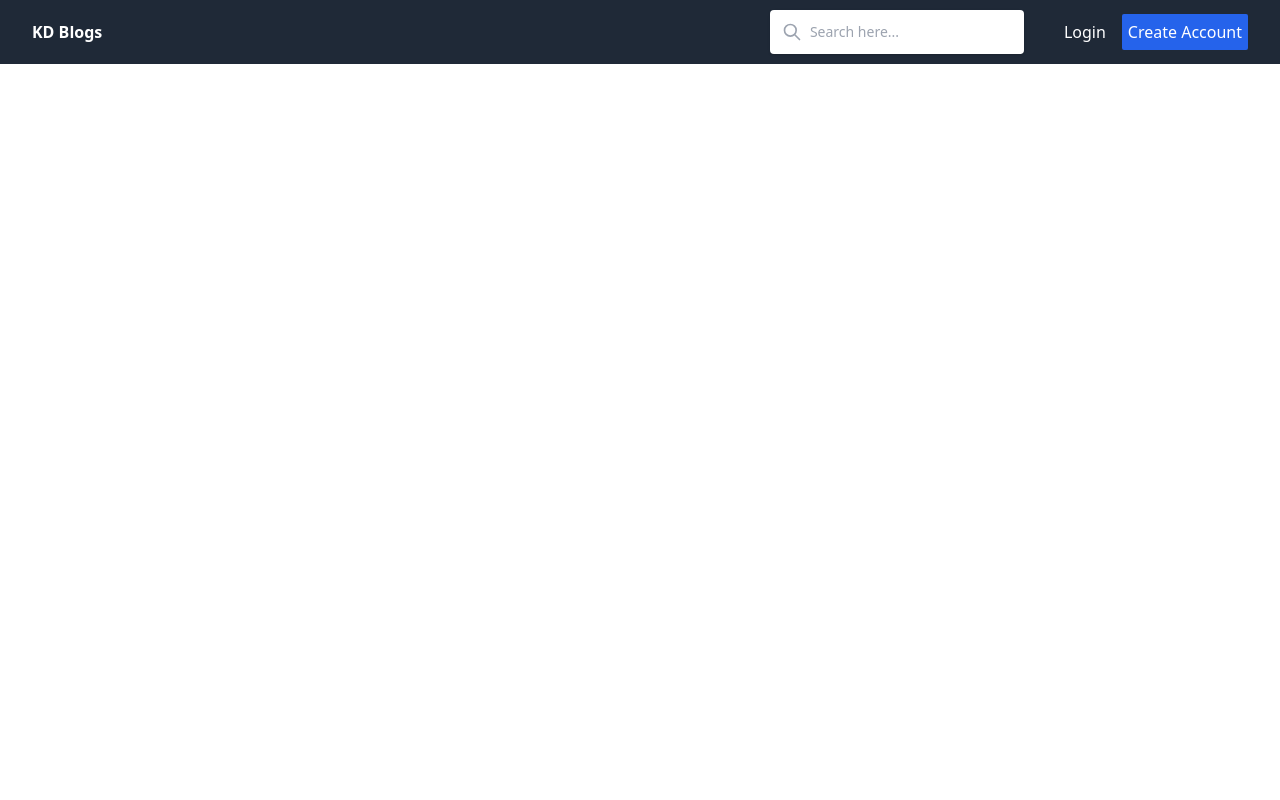
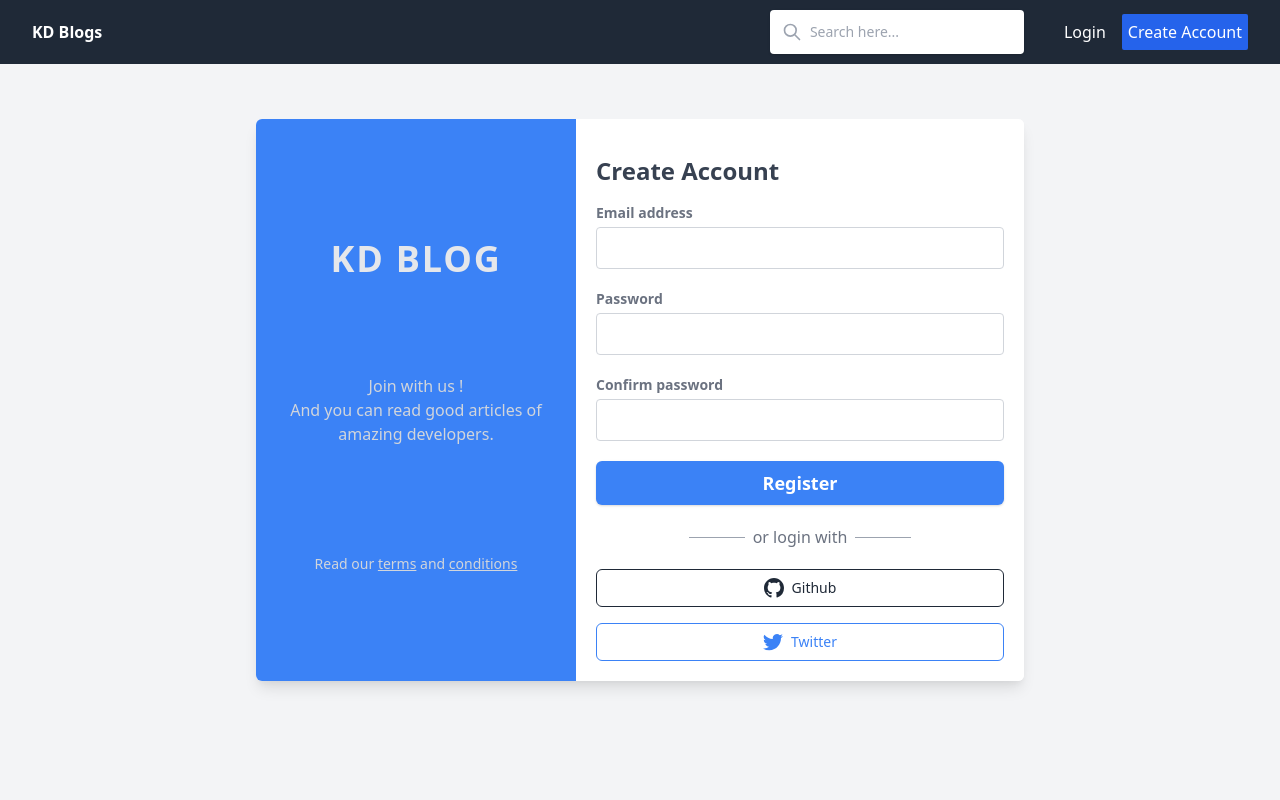
Before and after one commit to Kodeine99/Kd_Blog, a React (Create React App) app: page /register in a window 1280 px wide. Shown: the top 800 px of the page. Built offline with nearby package versions, Linux system fonts and the light colour scheme.

Commit message:
fix login form and add register form

```diff
--- a/src/App.js
+++ b/src/App.js
@@ -5,6 +5,7 @@
 import Home from "./Pages/Home/Home";
 import PostDetail from "./Pages/PostDetails/PostDetail";
 import loginPage from "./Pages/Auth/loginPage";
+import registerPage from "./Pages/Auth/registerPage";
 
 function App() {
   return (
@@ -15,6 +16,7 @@
           <Route path="/" exact component={Home}></Route>
           <Route path="/postDetails" component={PostDetail}></Route>
           <Route path="/login" component={loginPage}></Route>
+          <Route path="/register" component={registerPage}></Route>
         </Switch>
       </div>
     </Router>
--- a/src/Components/Auth/login.js
+++ b/src/Components/Auth/loginForm.js
@@ -8,10 +8,13 @@
         <div className="flex flex-col overflow-hidden bg-white rounded-md shadow-lg max md:flex-row md:flex-1 lg:max-w-screen-md">
           <div className="p-4 py-6 text-white bg-blue-500 md:w-80 md:flex-shrink-0 md:flex md:flex-col md:items-center md:justify-evenly">
             <div className="my-3 text-4xl font-bold tracking-wider text-center">
-              <RouterLink to="/">KD BLOG</RouterLink>
+              <RouterLink to="/" className="text-gray-200 hover:text-white">
+                KD BLOG
+              </RouterLink>
             </div>
             <p className="mt-6 font-normal text-center text-gray-300 md:mt-0">
-              Welcome to KD Blog.
+              Welcome to KD Blog. Sign in with your account and read more
+              articles.
               <br />
               Have a great time !
             </p>
--- /dev/null
+++ b/src/Components/Auth/registerForm.js
@@ -0,0 +1,149 @@
+import React from "react";
+import { Link as RouterLink } from "react-router-dom";
+
+function registerForm() {
+  return (
+    <div>
+      <>
+        <div className="flex items-center min-h-screen p-4 bg-gray-100 lg:justify-center">
+          <div className="flex flex-col overflow-hidden bg-white rounded-md shadow-lg max md:flex-row md:flex-1 lg:max-w-screen-md">
+            <div className="p-4 py-6 text-white bg-blue-500 md:w-80 md:flex-shrink-0 md:flex md:flex-col md:items-center md:justify-evenly">
+              <div className="my-3 text-4xl font-bold tracking-wider text-center">
+                <RouterLink to="/" className="text-gray-200 hover:text-white">
+                  KD BLOG
+                </RouterLink>
+              </div>
+              <p className="m t-6 font-normal text-center text-gray-300 md:mt-0">
+                Join with us !<br />
+                And you can read good articles of amazing developers.
+              </p>
+
+              <p className="mt-6 text-sm text-center text-gray-300">
+                Read our{" "}
+                <RouterLink to="#" className="underline">
+                  terms
+                </RouterLink>{" "}
+                and{" "}
+                <RouterLink to="#" className="underline">
+                  conditions
+                </RouterLink>
+              </p>
+            </div>
+            <div className="p-5 bg-white md:flex-1">
+              <h3 className="my-4 text-2xl font-semibold text-gray-700">
+                Create Account
+              </h3>
+              <form action="#" className="flex flex-col space-y-5">
+                <div className="flex flex-col space-y-1">
+                  <label
+                    for="email"
+                    className="text-sm font-semibold text-gray-500"
+                  >
+                    Email address
+                  </label>
+                  <input
+                    type="email"
+                    id="email"
+                    autofocus
+                    className="px-4 py-2 transition duration-300 border border-gray-300 rounded focus:border-transparent focus:outline-none focus:ring-4 focus:ring-blue-200"
+                  />
+                </div>
+                <div className="flex flex-col space-y-1">
+                  <div className="flex items-center justify-between">
+                    <label
+                      for="password"
+                      className="text-sm font-semibold text-gray-500"
+                    >
+                      Password
+                    </label>
+                  </div>
+                  <input
+                    type="password"
+                    id="password"
+                    className="px-4 py-2 transition duration-300 border border-gray-300 rounded focus:border-transparent focus:outline-none focus:ring-4 focus:ring-blue-200"
+                  />
+                </div>
+                <div className="flex flex-col space-y-1">
+                  <div className="flex items-center justify-between">
+                    <label
+                      for="password"
+                      className="text-sm font-semibold text-gray-500"
+                    >
+                      Confirm password
+                    </label>
+                  </div>
+                  <input
+                    type="password"
+                    id="password"
+                    className="px-4 py-2 transition duration-300 border border-gray-300 rounded focus:border-transparent focus:outline-none focus:ring-4 focus:ring-blue-200"
+                  />
+                </div>
+
+                <div>
+                  <button
+                    type="submit"
+                    className="w-full px-4 py-2 text-lg font-semibold text-white transition-colors duration-300 bg-blue-500 rounded-md shadow hover:bg-blue-600 focus:outline-none focus:ring-blue-200 focus:ring-4"
+                  >
+                    Register
+                  </button>
+                </div>
+                <div className="flex flex-col space-y-5">
+                  <span className="flex items-center justify-center space-x-2">
+                    <span className="h-px bg-gray-400 w-14"></span>
+                    <span className="font-normal text-gray-500">
+                      or login with
+                    </span>
+                    <span className="h-px bg-gray-400 w-14"></span>
+                  </span>
+                  <div className="flex flex-col space-y-4">
+                    <a
+                      href="#github"
+                      className="flex items-center justify-center px-4 py-2 space-x-2 transition-colors duration-300 border border-gray-800 rounded-md group hover:bg-gray-800 focus:outline-none"
+                    >
+                      <span>
+                        <svg
+                          className="w-5 h-5 text-gray-800 fill-current group-hover:text-white"
+                          viewBox="0 0 16 16"
+                          version="1.1"
+                          aria-hidden="true"
+                        >
+                          <path
+                            fill-rule="evenodd"
+                            d="M8 0C3.58 0 0 3.58 0 8c0 3.54 2.29 6.53 5.47 7.59.4.07.55-.17.55-.38 0-.19-.01-.82-.01-1.49-2.01.37-2.53-.49-2.69-.94-.09-.23-.48-.94-.82-1.13-.28-.15-.68-.52-.01-.53.63-.01 1.08.58 1.23.82.72 1.21 1.87.87 2.33.66.07-.52.28-.87.51-1.07-1.78-.2-3.64-.89-3.64-3.95 0-.87.31-1.59.82-2.15-.08-.2-.36-1.02.08-2.12 0 0 .67-.21 2.2.82.64-.18 1.32-.27 2-.27.68 0 1.36.09 2 .27 1.53-1.04 2.2-.82 2.2-.82.44 1.1.16 1.92.08 2.12.51.56.82 1.27.82 2.15 0 3.07-1.87 3.75-3.65 3.95.29.25.54.73.54 1.48 0 1.07-.01 1.93-.01 2.2 0 .21.15.46.55.38A8.013 8.013 0 0016 8c0-4.42-3.58-8-8-8z"
+                          ></path>
+                        </svg>
+                      </span>
+                      <span className="text-sm font-medium text-gray-800 group-hover:text-white">
+                        Github
+                      </span>
+                    </a>
+                    <a
+                      href="#twitter"
+                      className="flex items-center justify-center px-4 py-2 space-x-2 transition-colors duration-300 border border-blue-500 rounded-md group hover:bg-blue-500 focus:outline-none"
+                    >
+                      <span>
+                        <svg
+                          className="text-blue-500 group-hover:text-white"
+                          width="20"
+                          height="20"
+                          fill="currentColor"
+                        >
+                          <path d="M6.29 18.251c7.547 0 11.675-6.253 11.675-11.675 0-.178 0-.355-.012-.53A8.348 8.348 0 0020 3.92a8.19 8.19 0 01-2.357.646 4.118 4.118 0 001.804-2.27 8.224 8.224 0 01-2.605.996 4.107 4.107 0 00-6.993 3.743 11.65 11.65 0 01-8.457-4.287 4.106 4.106 0 001.27 5.477A4.073 4.073 0 01.8 7.713v.052a4.105 4.105 0 003.292 4.022 4.095 4.095 0 01-1.853.07 4.108 4.108 0 003.834 2.85A8.233 8.233 0 010 16.407a11.616 11.616 0 006.29 1.84"></path>
+                        </svg>
+                      </span>
+                      <span className="text-sm font-medium text-blue-500 group-hover:text-white">
+                        Twitter
+                      </span>
+                    </a>
+                  </div>
+                </div>
+              </form>
+            </div>
+          </div>
+        </div>
+      </>
+    </div>
+  );
+}
+
+export default registerForm;
--- a/src/Components/Navbar/Navbar.js
+++ b/src/Components/Navbar/Navbar.js
@@ -104,7 +104,9 @@
                     id="user-menu"
                     aria-haspopup="true"
                   >
-                    <span className="">Create Account</span>
+                    <RouterLink to="/register" className="">
+                      Create Account
+                    </RouterLink>
                   </button>
                 </div>
               </div>
--- a/src/Components/Skeleton/Skeleton2.js
+++ b/src/Components/Skeleton/Skeleton2.js
@@ -9,8 +9,8 @@
             <div className="lg:h-48 bg-gray-400 md:h-36 w-full object-cover object-center"></div>
             <div className="p-6">
               <div className="flex">
-                <div className="skeleton avatar"></div>
-                <div className="bg-gray-400 animate-pulse h-4 w-1/4 my-auto mx-0 items-center"></div>
+                <div className="w-8 h-8 rounded-full mb-2 bg-gray-400 mr-2"></div>
+                <div className="bg-gray-400 animate-pulse h-4 w-1/4 my-auto items-center"></div>
               </div>
               <div className="w-1/2 mb-4 h-6 animate-pulse bg-gray-500"></div>
               <p className="leading-relaxed mb-3 w-full h-3 animate-pulse bg-gray-400"></p>
--- a/src/Pages/Auth/loginPage.js
+++ b/src/Pages/Auth/loginPage.js
@@ -1,11 +1,11 @@
 import React from "react";
 import Footer from "../../Components/shared/Footer";
-import Login from "../../Components/Auth/login";
+import LoginForm from "../../Components/Auth/loginForm";
 
 function loginPage(props) {
   return (
     <div>
-      <Login></Login>
+      <LoginForm></LoginForm>
       <Footer></Footer>
     </div>
   );
--- /dev/null
+++ b/src/Pages/Auth/registerPage.js
@@ -0,0 +1,14 @@
+import React from "react";
+import RegisterForm from "../../Components/Auth/registerForm";
+import Footer from "../../Components/shared/Footer";
+
+function registerPage() {
+  return (
+    <>
+      <RegisterForm></RegisterForm>
+      <Footer></Footer>
+    </>
+  );
+}
+
+export default registerPage;
```
Also changed, not shown: 1 other file (tests, documents, lock files or other folders).
